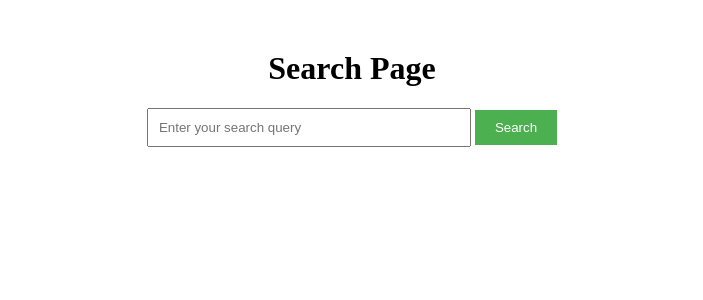
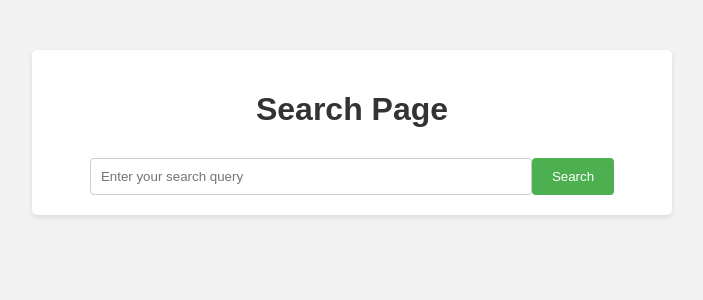
Before and after one commit to jgongiwala/hacktathon, a Flask app: template templates/index.html in a window 1280 px wide. Shown: the top 300 px of the page, without its empty margins (288-991 px from the left). Run offline with Flask 3, Linux system fonts and the light colour scheme; the template is opened without the code that fills it, so the values that code supplies are empty.

Commit message:
css changes

```diff
--- a/templates/index.html
+++ b/templates/index.html
@@ -9,8 +9,14 @@
         <h1>Search Page</h1>
         <form action="/search" method="post">
             <input type="text" name="search_query" placeholder="Enter your search query">
-            <input type="submit" value="Search">
+            <button type="submit">Search</button>
         </form>
+        {% if search_result %}
+            <div class="search-result">
+                <h2>Search Result:</h2>
+                <p>{{ search_result }}</p>
+            </div>
+        {% endif %}
     </div>
 </body>
 </html>
--- a/templates/style.css
+++ b/templates/style.css
@@ -1,17 +1,56 @@
+body {
+    font-family: Arial, sans-serif;
+    background-color: #f2f2f2;
+    margin: 0;
+    padding: 0;
+}
+
 .container {
+    max-width: 600px;
+    margin: 50px auto;
+    padding: 20px;
+    background-color: #ffffff;
+    box-shadow: 0 2px 5px rgba(0, 0, 0, 0.1);
+    border-radius: 5px;
+}
+
+h1 {
     text-align: center;
-    margin-top: 50px;
+    color: #333333;
+}
+
+form {
+    display: flex;
+    justify-content: center;
+    margin-top: 30px;
 }
 
 input[type="text"] {
     padding: 10px;
-    width: 300px;
+    width: 70%;
+    border: 1px solid #cccccc;
+    border-radius: 4px;
+    outline: none;
 }
 
-input[type="submit"] {
+button[type="submit"] {
     padding: 10px 20px;
     background-color: #4CAF50;
     color: white;
     border: none;
+    border-radius: 4px;
     cursor: pointer;
 }
+
+.search-result {
+    margin-top: 30px;
+    text-align: center;
+}
+
+h2 {
+    color: #333333;
+}
+
+p {
+    color: #666666;
+}
```
